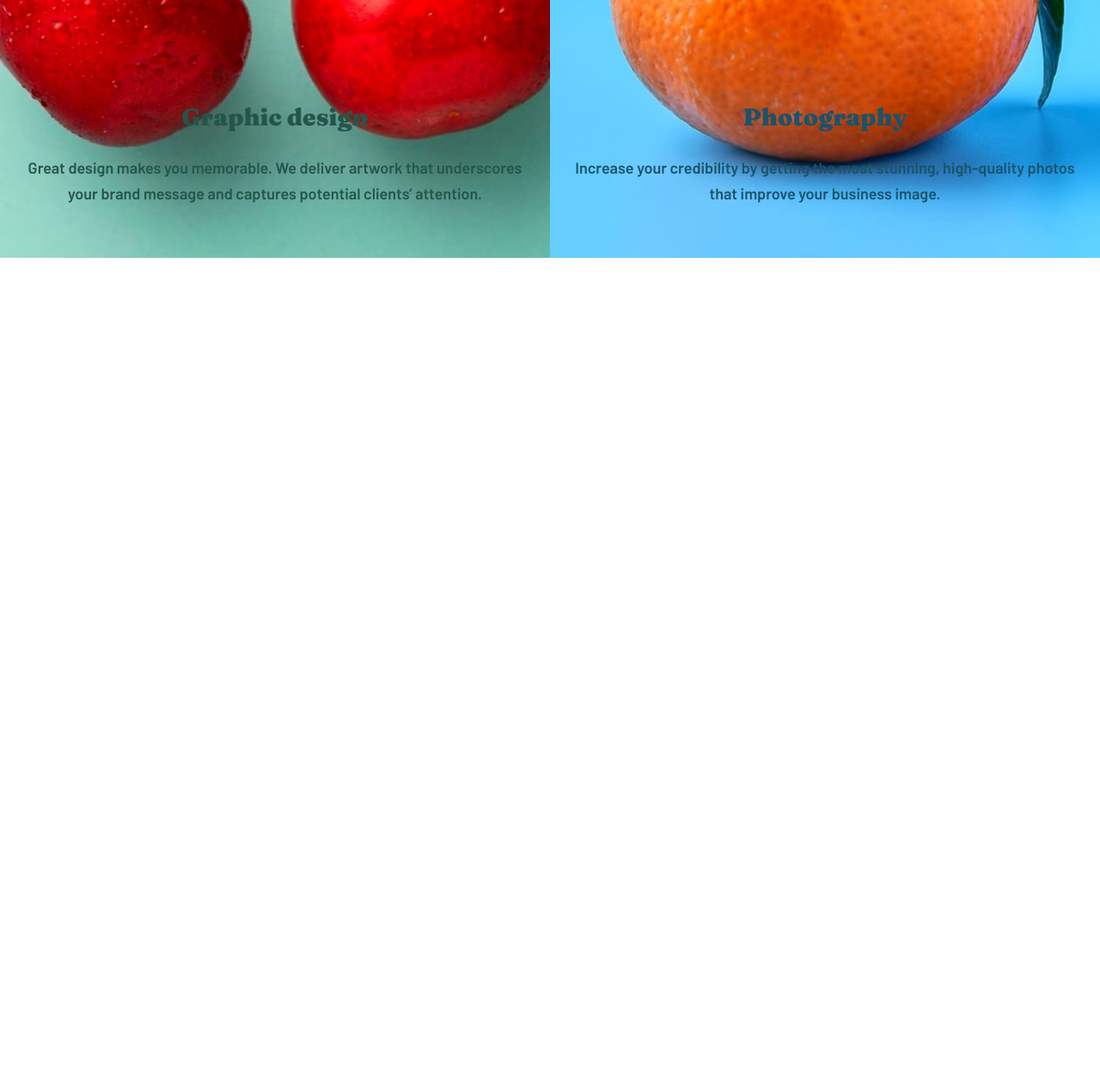
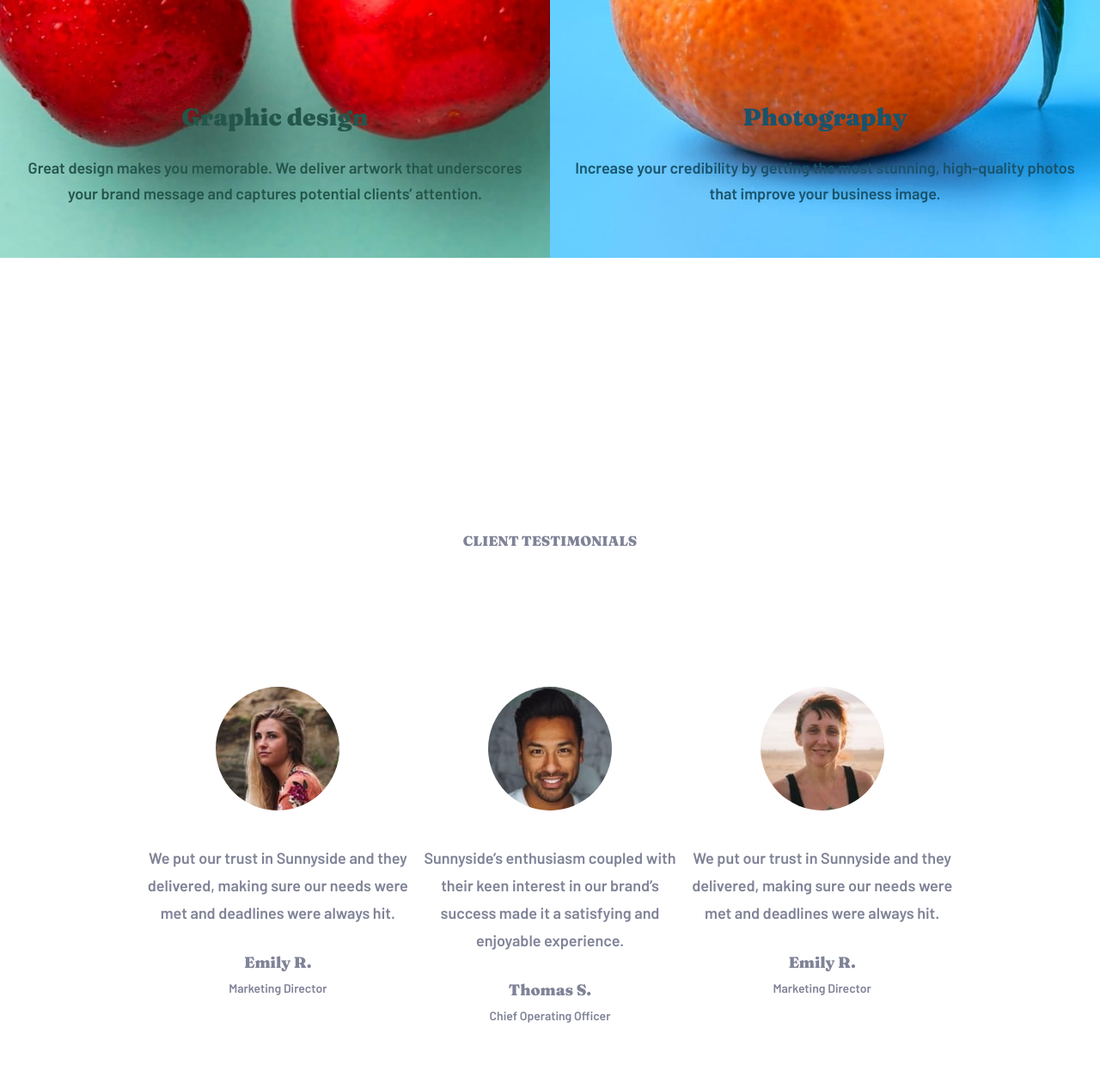
Before and after one commit to Any28Flo/Sunnyside-agency-landing-page, a plain HTML site: page index.html in a window 1280 px wide. Shown: the part 2296-3556 px from the top of the page at 86% size. Before the commit the page ends 2596 px from the top, so only its background shows below. Drawn offline with Linux system fonts and the light colour scheme.

Commit message:
styles | adding styles to testimonial section

```diff
--- a/index.html
+++ b/index.html
@@ -71,51 +71,45 @@
            <h3> Photography</h3>
            <p>Increase your credibility by getting the most stunning, high-quality photos that improve your business image.</p>
          </div>
- </section>
+ </section><!-- services -->
 
 
+ <section id="testimonials">
+      <h2>Client testimonials</h2>
+
+     <div class="container-testimonials">
+        <div class="testimonial">
+          <img src="./src/images/image-emily.jpg" alt="">
+          <p> We put our trust in Sunnyside and they delivered, making sure our needs were met and deadlines were always hit.</p>
+          <div class="testimonial-sign">
+           <h4>Emily R.</h4>
+           <p> Marketing Director</p>
+          </div>
+        </div><!-- testimonial -->
+        <div class="testimonial">
+            <img src="./src/images/image-thomas.jpg" alt="">
+            <p>Sunnyside’s enthusiasm coupled with their keen interest in our brand’s success made it a satisfying and enjoyable experience.</p>
+            <div class="testimonial-sign">
+             <h4>Thomas S.</h4>
+             <p>Chief Operating Officer</p>
+            </div>
+          </div><!-- testimonial -->
+        <div class="testimonial">
+          <img src="./src/images/image-jennie.jpg" alt="" >
+          <p> We put our trust in Sunnyside and they delivered, making sure our needs were met and deadlines were always hit.</p>
+          <div class="testimonial-sign">
+           <h4>Emily R.</h4>
+           <p> Marketing Director</p>
+          </div>
+        </div><!-- testimonial -->
+
+
+     </div><!-- container-testimonials -->
+
+  </section><!-- testimonials -->
 </body>
 
 
-<!--    <section class="option">-->
-<!--      <div class="option-info">-->
-<!--          <a href="#"> Learn more</a>-->
-<!--      </div>-->
-<!--      <div class="option-image">-->
-<!--        <img src="./src/images/mobile/image-stand-out.jpg" alt="" width="50px" height="50px">-->
-<!--      </div>-->
-<!--    </section>-->
-
-<!--    <section id="testimonials">-->
-<!--      <h2>Client testimonials</h2>-->
-<!--      <div class="testimonial">-->
-<!--        <img src="" alt="">-->
-<!--        <p> We put our trust in Sunnyside and they delivered, making sure our needs were met and deadlines were always hit.</p>-->
-<!--        <div class="testimonial-sign">-->
-<!--         <h4>Emily R.</h4> -->
-<!--         <p> Marketing Director</p>-->
-<!--        </div>-->
-<!--      </div>-->
-      <!-- testimonial -->
-<!--      <div class="testimonial">-->
-<!--        <img src="" alt="" width="50px" height="50px">-->
-<!--        <p> We put our trust in Sunnyside and they delivered, making sure our needs were met and deadlines were always hit.</p>-->
-<!--        <div class="testimonial-sign">-->
-<!--         <h4>Emily R.</h4> -->
-<!--         <p> Marketing Director</p>-->
-<!--        </div>-->
-<!--      </div>-->
-    <!-- testimonial -->
-<!--      <div class="testimonial">-->
-<!--        <img src="" alt="" width="50px" height="50px">-->
-<!--        <p>Sunnyside’s enthusiasm coupled with their keen interest in our brand’s success made it a satisfying and enjoyable experience.</p>-->
-<!--        <div class="testimonial-sign">-->
-<!--         <h4>Thomas S.</h4> -->
-<!--         <p>Chief Operating Officer</p>-->
-<!--        </div>-->
-<!--      </div>-->
-
-<!--    </section>-->
 <!--  </main>-->
 <!--  <div class="attribution">-->
 <!--    Challenge by <a href="https://www.frontendmentor.io?ref=challenge" target="_blank">Frontend Mentor</a>. -->
--- a/src/styles/main.css
+++ b/src/styles/main.css
@@ -2,7 +2,7 @@
 @import url(./header.css);
 @import url(./option.css);
 @import url(./services.css);
-
+@import url(./testimonials.css);
 :root{
     --fontBase: 'Barlow', sans-serif;
     --fontSecondary :'Fraunces', serif;
@@ -41,6 +41,7 @@ body{
     font: var(--body1);
     color: var(--light-gray);
 }
+
 h3{
     font: var(--headLine3);
 }
--- a/src/styles/services.css
+++ b/src/styles/services.css
@@ -32,6 +32,8 @@
 }
 
 @media screen and (min-width: 900px){
+    /* TODO */
+    /* 1.Change background images */
     #services{
         grid-template-columns: 1fr 1fr;
     }
--- /dev/null
+++ b/src/styles/testimonials.css
@@ -0,0 +1,43 @@
+#testimonials{
+    padding-block: 6.4rem;
+    padding-inline: 2.4rem;
+
+    text-align: center;
+}
+#testimonials h2{
+    padding-block: 6.4rem;
+    text-transform: uppercase;
+    font: 900 1.6rem/1.9rem var(--fontSecondary);
+}
+.testimonial p{
+    padding-block: 3.1rem;
+    font: 600 1.8rem/3.2rem var(--fontBase);
+}
+.testimonial-sign h4{
+    font: 900 1.8rem/2.2rem var(--fontSecondary);
+    padding-block-end: .6rem;
+}
+.testimonial-sign p{
+    font: 600 1.4rem/2.5rem var(--fontBase);
+    padding-block-start: 0;
+    padding-block-end: 6.3rem;
+}
+.container-testimonials{
+    display: grid;
+}
+.testimonial img{
+    border-radius: 50%;
+}
+@media screen and (min-width:900px){
+    #testimonials{
+        padding-block: 16rem;
+        padding-inline: 16.5rem;
+    }
+    #testimonials h2{
+        padding-block: 16rem;
+    }
+    .container-testimonials{
+        grid-template-columns: 1fr 1fr 1fr;
+    }
+
+}
```
